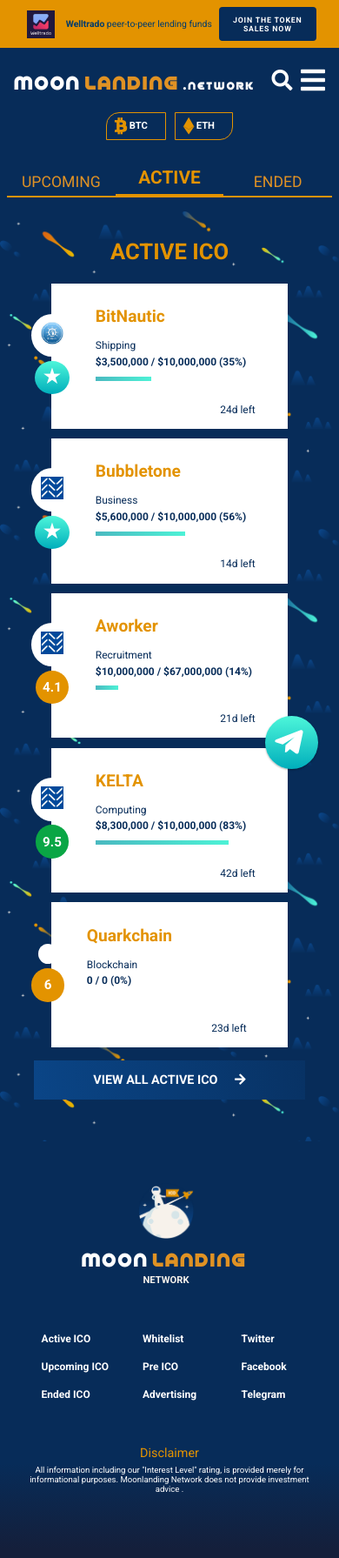
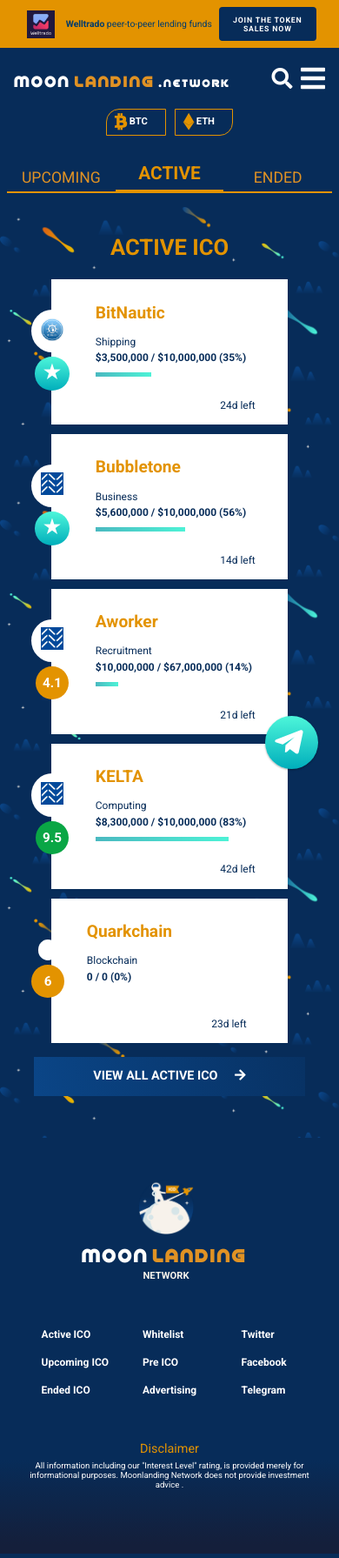
Before and after one commit to moonlandingnetwork/moonlandingnetwork.github.io, a Jekyll site: the page built from index.html, in a window 390 px wide. Shown: the whole page at 87% size. Built offline with Jekyll 4.4.1, drawn with Linux system fonts in a browser that asks for light colours; cached includes are drawn as plain includes; nearby versions of some CDN libraries; comment, search, counter and statistics services are not loaded.

Commit message:
Layout Revison

```diff
--- a/css/style.css
+++ b/css/style.css
@@ -3871,6 +3871,9 @@ footer{
 }
 @media (max-width: 390px){
     /* Elements */
+    .logo{
+        font-size: 1.15rem;
+    }
     select{
         font-size: 70%;
     }
```
